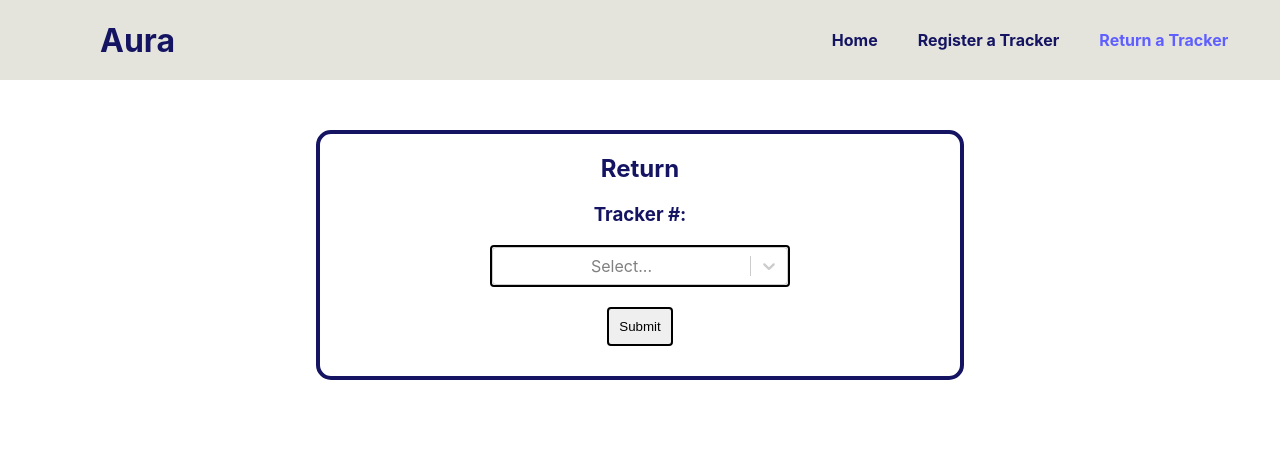
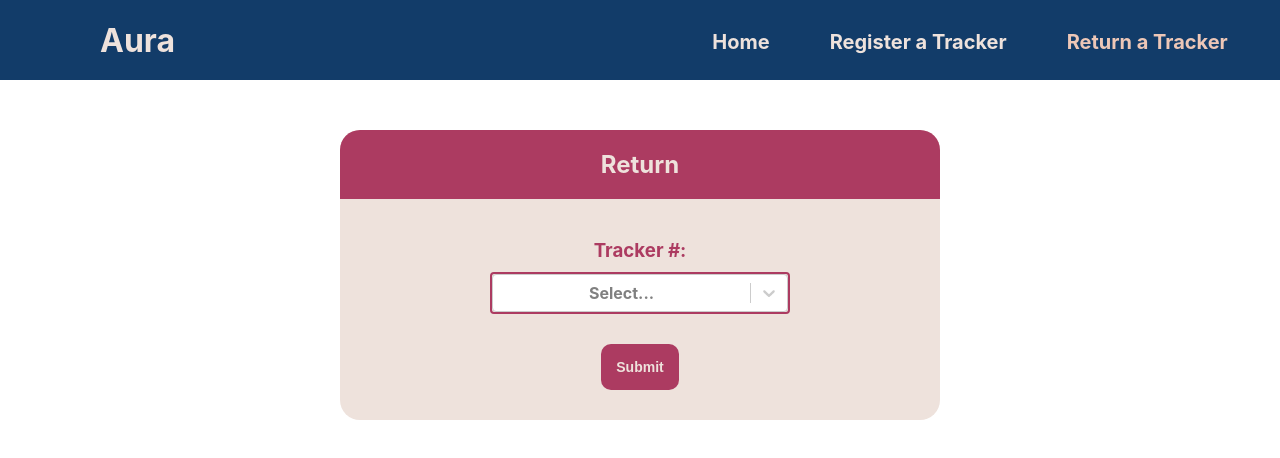
Before and after one commit to mbentivegna/Aura-App, a React (Create React App) app: page /return in a window 1280 px wide. Shown: the top 458 px of the page. Built offline with nearby package versions, Linux system fonts and the light colour scheme.

Commit message:
Updated Styling

```diff
--- a/src/components/nav/nav.css
+++ b/src/components/nav/nav.css
@@ -1,11 +1,11 @@
 .title {
-    color: rgb(20, 20, 98);
+    color: #EEE2DC;
     position: fixed;
     left: 100px;
 }
 
 .links {
-    width: 500px;
+    width: 600px;
     float: right;
 
 }
@@ -15,11 +15,13 @@
     display: inline-block;
     margin: 20px;
     margin-top: 30px;
+    margin-right: 40px;
     font-weight: bold;
-    font-size: 16px;
+    font-size: 20px;
+
 }
 
 
 .overall {
-    background-color: rgb(228, 228, 220);
+    background-color: #123C69;
 }
--- a/src/components/nav/nav.js
+++ b/src/components/nav/nav.js
@@ -6,9 +6,9 @@ function Nav() {
     <div className = "overall">
         <h1 className = "title">Aura</h1>
         <div className = "links">
-            <NavLink to = "" className="link"  style={({ isActive }) => (isActive ? {color: 'rgb(95, 95, 255)'} : {color: 'rgb(20, 20, 98)'})}>Home</NavLink>
-            <NavLink to = "/register" className="link" style={({ isActive }) => (isActive ? {color: 'rgb(95, 95, 255)'} : {color: 'rgb(20, 20, 98)'})}>Register a Tracker</NavLink>
-            <NavLink to = "/return" className="link" style={({ isActive }) => (isActive ? {color: 'rgb(95, 95, 255)'} : {color: 'rgb(20, 20, 98)'})}>Return a Tracker</NavLink>
+            <NavLink to = "" className="link"  style={({ isActive }) => (isActive ? {color: '#EDC7B7'} : {color: '#EEE2DC'})}>Home</NavLink>
+            <NavLink to = "/register" className="link" style={({ isActive }) => (isActive ? {color: '#EDC7B7'} : {color: '#EEE2DC'})}>Register a Tracker</NavLink>
+            <NavLink to = "/return" className="link" style={({ isActive }) => (isActive ? {color: '#EDC7B7'} : {color: '#EEE2DC'})}>Return a Tracker</NavLink>
         </div> <br/><br/><br/><br/>
     </div>
   );
--- a/src/components/register/register.css
+++ b/src/components/register/register.css
@@ -1,14 +1,17 @@
 .register {
     margin: auto;
     margin-top: 50px;
-    width: 50%;
-    min-width: 400px;
-    border: 4px solid rgb(20, 20, 98);
-    border-radius: 15px;
+    width: 600px;
+    border-radius: 20px;
+    background-color: #EEE2DC;
 }
 
 .reg-title{
-    color: rgb(20, 20, 98);
+    color: #EEE2DC;
+    padding: 20px;
+    background-color: #AC3B61;
+    border-top-right-radius: 20px;
+    border-top-left-radius: 20px;
 }
 
 .inputBoxes {
@@ -16,26 +19,51 @@
     padding: 10px;
     font-size: 15px;
     border-radius: 4px;
-    border: 2px solid black;
+    border: 2px solid #AC3B61;
     text-align: center;
+    font-weight: bold;
 
 }
 
-h3 {
-    color: rgb(20, 20, 98);
+.inputBoxes:focus {
+    outline: none !important;
 }
+
+.sub-title {
+    color: #AC3B61;
+    margin: auto;
+    width: 300px;
+    padding: 10px;
+    padding-top: 20px;
+
+}
+
 
 .select {
     margin: auto;
     width: 300px;
-    border: 2px solid black;
+    border: 2px solid #AC3B61;
     border-radius: 4px;
+    font-weight: bold;
+    color: darkslategray;
+}
+
+.select:focus {
+    outline: none !important;
 }
 
 .submit-button {
-    padding: 10px;
-    margin-top: 20px;
+    padding: 15px;
+    margin-top: 30px;
     margin-bottom: 30px;
-    border: solid 2px;
-    border-radius: 4px;
+    background-color: #AC3B61;
+    font-weight: bold;
+    color: #EEE2DC;
+    border-radius: 10px;
+    border: none;
+    font-size: 14px;
 }
+
+.submit-button:hover {
+    cursor: pointer;
+}
--- a/src/components/register/register.js
+++ b/src/components/register/register.js
@@ -3,8 +3,9 @@ import { useState } from 'react';
 import Select from 'react-select';
 import { toast } from 'react-toastify'
 import 'react-toastify/dist/ReactToastify.css'
+toast.configure()
 
-toast.configure()
+
 function Register() {
 
     const [formData, setFormData] = useState({
@@ -71,13 +72,13 @@ function Register() {
         <div className = "register">
             <h2 className = "reg-title">Registration</h2>
             <div>
-                <h3>Name:</h3>
+                <h3 className = "sub-title">Name:</h3>
                 <input type = "text" value = {formData.name} onChange = {(e) => setFormData({...formData, name: e.target.value})}  className="inputBoxes" />
 
-                <h3>Visitor Type:</h3>
+                <h3 className = "sub-title">Visitor Type:</h3>
                 <Select options = {list} className="select" onChange = {(e) => setFormData({...formData, type: e.label})} defaultValue={"None"}></Select>
 
-                <h3>Tracker #:</h3>
+                <h3 className = "sub-title">Tracker #:</h3>
                 <Select options = {numList} className="select" onChange = {(e) => setFormData({...formData, number: e.label})} defaultValue={"None"}></Select>
                 <button onClick = {submit} className = "submit-button" disabled= {buttonDisabled}>Submit</button>
             </div>
--- a/src/components/return/return.css
+++ b/src/components/return/return.css
@@ -1,41 +1,69 @@
-.register {
+.return {
     margin: auto;
     margin-top: 50px;
-    width: 50%;
-    min-width: 400px;
-    border: 4px solid rgb(20, 20, 98);
-    border-radius: 15px;
+    width: 600px;
+    border-radius: 20px;
+    background-color: #EEE2DC;
 }
 
-.reg-title{
-    color: rgb(20, 20, 98);
+.ret-title{
+    color: #EEE2DC;
+    padding: 20px;
+    background-color: #AC3B61;
+    border-top-right-radius: 20px;
+    border-top-left-radius: 20px;
 }
 
-.inputBoxes {
+.inputBoxes-ret {
     width: 280px;
     padding: 10px;
     font-size: 15px;
     border-radius: 4px;
-    border: 2px solid black;
+    border: 2px solid #AC3B61;
     text-align: center;
+    font-weight: bold;
 
 }
 
-h3 {
-    color: rgb(20, 20, 98);
+.inputBoxes-ret:focus {
+    outline: none !important;
 }
 
-.select {
+.sub-title-ret {
+    color: #AC3B61;
     margin: auto;
     width: 300px;
-    border: 2px solid black;
-    border-radius: 4px;
+    padding: 10px;
+    padding-top: 20px;
+
 }
 
-.submit-button {
-    padding: 10px;
-    margin-top: 20px;
+
+.select-ret {
+    margin: auto;
+    width: 300px;
+    border: 2px solid #AC3B61;
+    border-radius: 4px;
+    font-weight: bold;
+    color: darkslategray;
+}
+
+.select-ret:focus {
+    outline: none !important;
+}
+
+.submit-button-ret {
+    padding: 15px;
+    margin-top: 30px;
     margin-bottom: 30px;
-    border: solid 2px;
-    border-radius: 4px;
+    background-color: #AC3B61;
+    font-weight: bold;
+    color: #EEE2DC;
+    border-radius: 10px;
+    border: none;
+    font-size: 14px;
 }
+
+.submit-button-ret:hover {
+    cursor: pointer;
+}
--- a/src/components/return/return.js
+++ b/src/components/return/return.js
@@ -49,12 +49,12 @@ function Return() {
 
   return (
     <div className = "total">
-        <div className = "register">
-            <h2 className = "reg-title">Return</h2>
+        <div className = "return">
+            <h2 className = "ret-title">Return</h2>
             <div>
-                <h3>Tracker #:</h3>
-                <Select options = {numList} className="select" onChange = {(e) => setFormData(e.label)}></Select>
-                <button onClick = {submit} className = "submit-button" disabled = {buttonDisabled}>Submit</button>
+                <h3 className = "sub-title-ret">Tracker #:</h3>
+                <Select options = {numList} className="select-ret" onChange = {(e) => setFormData(e.label)}></Select>
+                <button onClick = {submit} className = "submit-button-ret" disabled = {buttonDisabled}>Submit</button>
             </div>
 
         </div>
```
